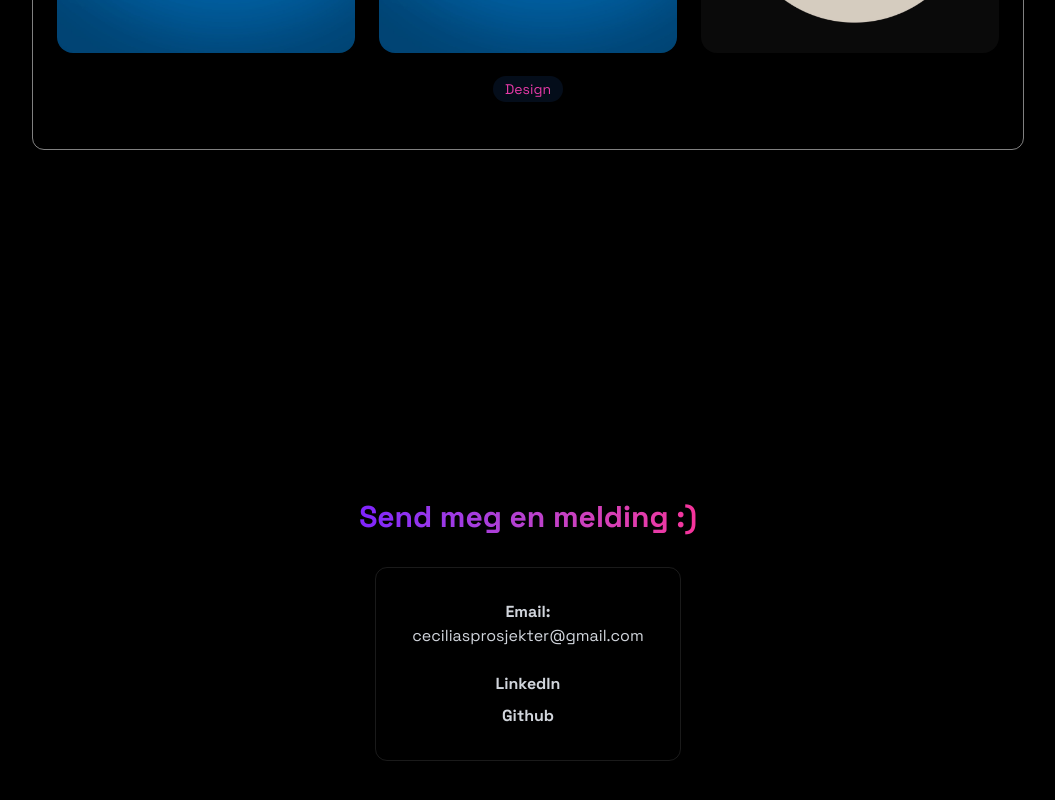
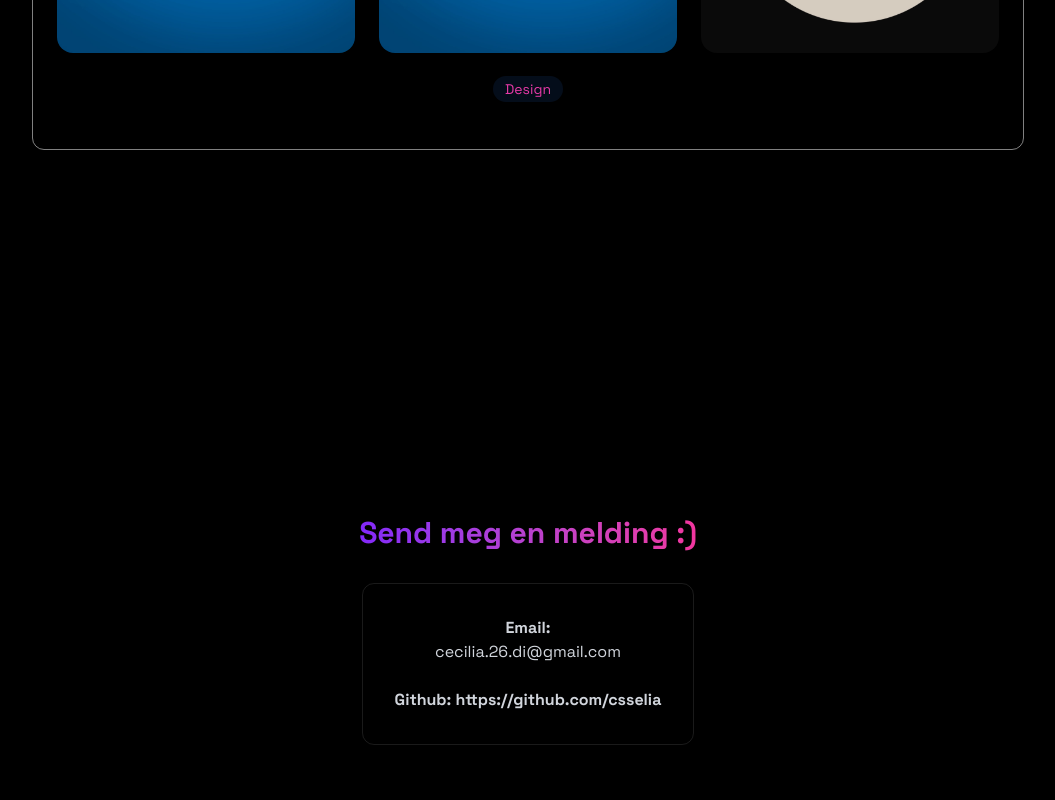
Before and after one commit to csselia/portfolio, a React (Vite) app: page / in a window 1280 px wide. Shown: the part 10483-11283 px from the top of the page, without its empty margins (112-1167 px from the left). Built offline with nearby package versions, Linux system fonts and the light colour scheme.

Commit message:
update contact

```diff
--- a/src/components/sections/Contact.jsx
+++ b/src/components/sections/Contact.jsx
@@ -16,11 +16,9 @@ export const Contact = () =>{
                    <ul className="list-inside text-gray-300 space-y-2">
 
                    <li className="mb-6"><strong>Email:</strong>
-                   <p>ceciliasprosjekter@gmail.com</p>
+                   <p>cecilia.26.di@gmail.com</p>
                     </li>
-                    <li><a href="https://www.linkedin.com/in/cecilia-d-274a7a1aa?lipi=urn%3Ali%3Apage%3Ad_flagship3_profile_view_base_contact_details%3BHByIfEeqQeieTHjQNvq9pA%3D%3D" className="font-bold">LinkedIn</a>
-                    </li>
-                      <li><a href="https://github.com/csselia" className="font-bold">Github</a>
+                      <li><a href="https://github.com/csselia" className="font-bold">Github: https://github.com/csselia</a>
                     </li>
                 </ul>
 
```
